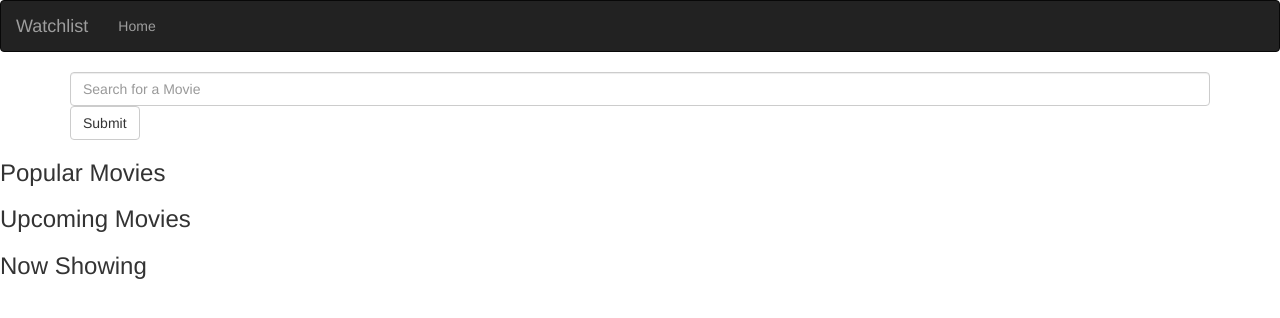
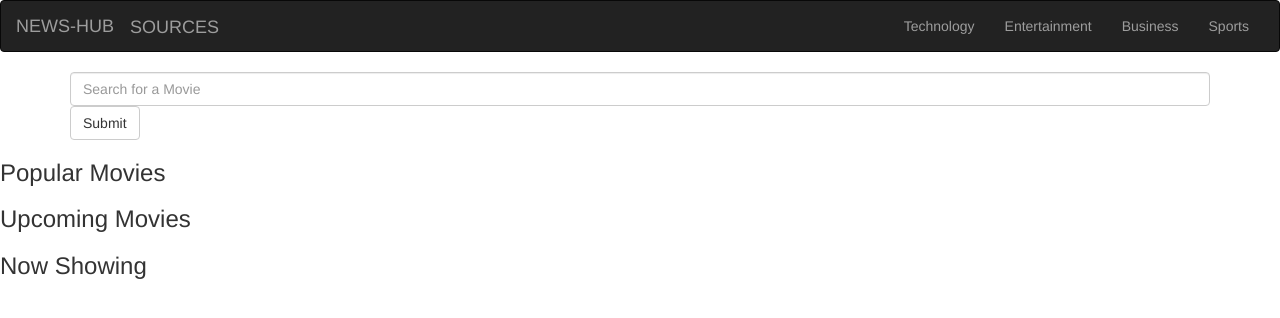
Before and after one commit to Tu276/news-1, a Flask app: template app/templates/index.html in a window 1280 px wide. Shown: the top 318 px of the page. Run offline with Flask 2, Linux system fonts and the light colour scheme; the template is opened without the code that fills it, so the values that code supplies are empty; parts of the project's set-up code (start-up, migrations or seed data) failed here and were passed over; some libraries are stand-ins or nearby versions.

Commit message:
add navbar updates

```diff
--- a/app/templates/macros.html
+++ b/app/templates/macros.html
@@ -1,4 +1,4 @@
-<!-- groups blocks of our codes logis to be reused multiple times -->
+<!-- groups blocks of our codes logis to be reused multiple times
 
 {% macro displayMovieList(movie_list) %}
 
@@ -14,14 +14,14 @@
     {% endfor %}
 
 {% endmacro %}
-<!--  update index.html to use macro -->
+ update index.html to use macro
 
-<!-- Displaying reviews macro -->
-{% macro displayReviews(review_list) %}
+Displaying reviews macro
+ {% macro displayReviews(review_list) %}
     {% for review in review_list %}
     <div class="col-xs-12 col-sm-4 col-md-4 col-lg-4 review-card">
         <h2> {{ review.title}} </h2>
         <p> {{ review.review | truncate(30) }}</p>
     </div>
     {% endfor %}
-{% endmacro %}
+{% endmacro %} --> -->
--- a/app/templates/navbar.html
+++ b/app/templates/navbar.html
@@ -1,4 +1,4 @@
-<!-- create bootsrp navbar an add to base.html file -->
+
 <div class="navbar navbar-inverse" role="navigation">
     <div class="container-fluid">
         <div class="navbar-header">
@@ -8,12 +8,40 @@
               <span class="icon-bar"></span>
               <span class="icon-bar"></span>
             </button>
-            <a class="navbar-brand" href="/"> Watchlist </a>
+            <a class="navbar-brand" href="/"> NEWS-HUB </a>
+            <!-- <li class="nav-item">  -->
+                <a class="btn btn-secondary dropdown-toggle navbar-brand" role="button" id="dropdownMenuLink" data-toggle="dropdown" aria-haspopup="true" aria-expanded="false">
+                    SOURCES
+                </a>
+                <div class="dropdown-menu" aria-labelledby="dropdownMenuLink listlist" styles='margin-left:auto; margin-right:auto;'>
+                    {% for source in sources %}
+                    <a class="dropdown-item"
+
+                    href="/article/{{source.id}}">
+
+                    <p>{{source.id}}</p>
+                    </a>
+                    {% endfor %}
+                </div>
+            <!-- </li> -->
+
         </div>
         <div class="navbar-collapse collapse">
-            <ul class="nav navbar-nav">
-                <li><a href="/">Home</a></li>
+            <ul class="nav navbar-nav navbar-right">
+
+                <li class="nav-item">
+                    <a class="nav-link" href="/{{'categories/Technology'}}">Technology</a>
+                </li>
+                <li class="nav-item">
+                    <a class="nav-link" href="/{{'categories/Entertainment'}}">Entertainment</a>
+                </li>
+                <li class="nav-item">
+                    <a class="nav-link" href="/{{'categories/Business'}}">Business</a>
+                </li>
+                <li class="nav-item">
+                    <a class="nav-link" href="/{{'categories/Sports'}}">Sports</a>
+                </li>
+            </ul>
         </div>
-
     </div>
 </div>
```
